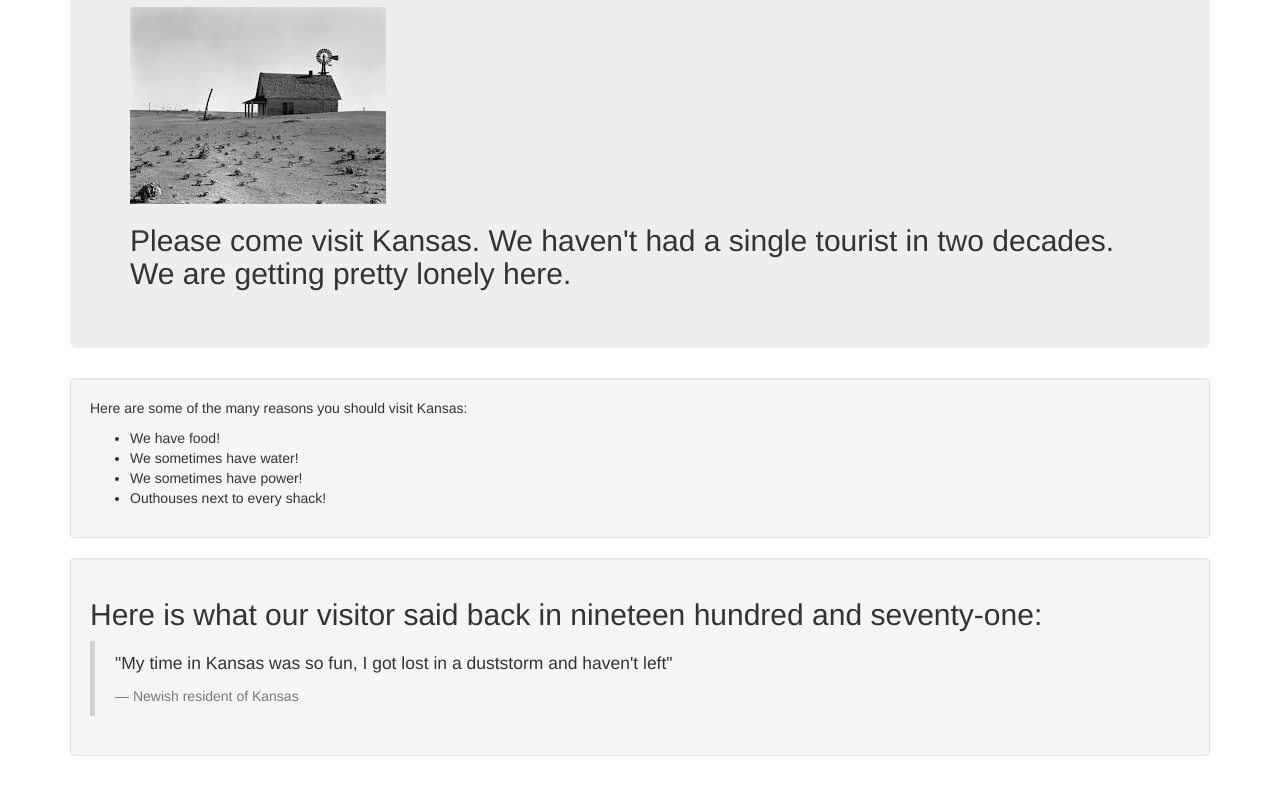
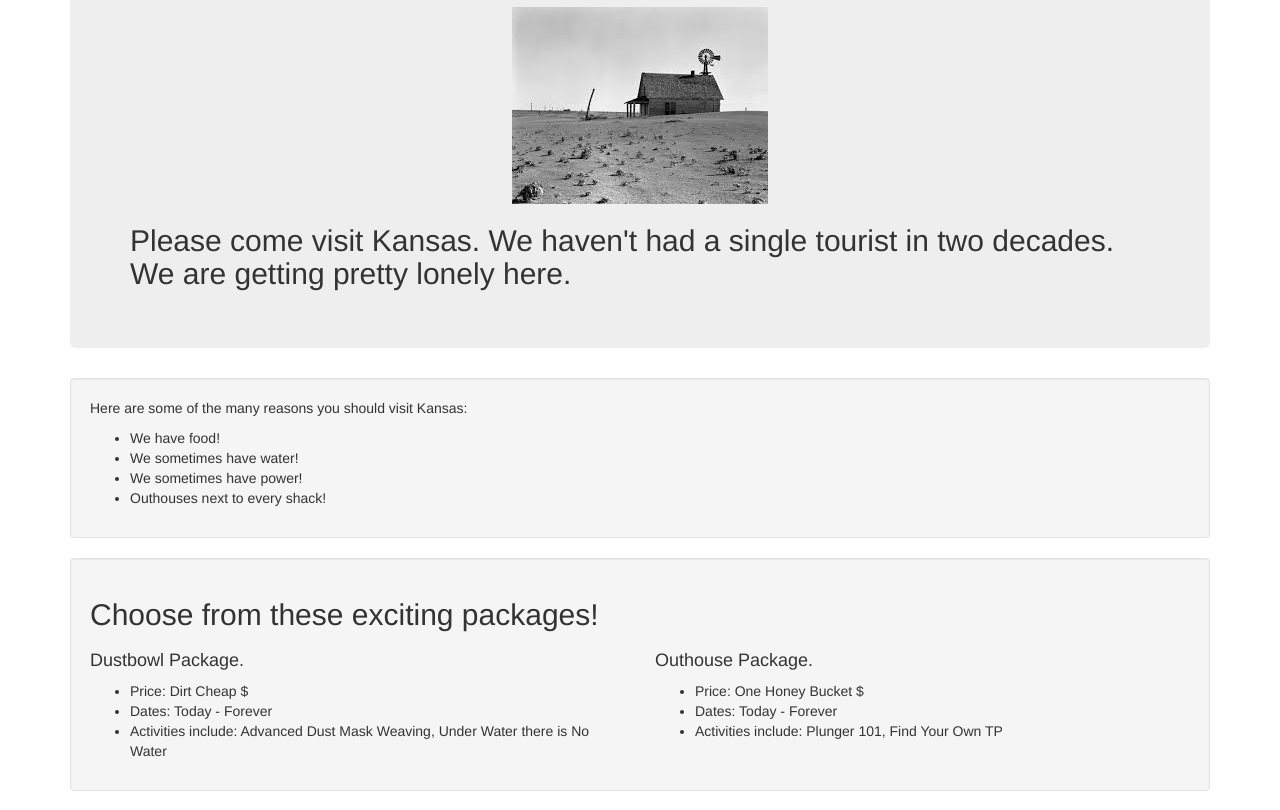
Before and after one commit to CallaRudolph/paradise, a plain HTML site: page index.html in a window 1280 px wide. Shown: the part 140-950 px from the top of the page. Before the commit the page ends 916 px from the top, so only its background shows below. Drawn offline with Linux system fonts and the light colour scheme.

Commit message:
add section for packages in index.html and add styling, add column and row styling

```diff
--- a/index.html
+++ b/index.html
@@ -8,10 +8,10 @@
       <div class="container">
         <div class="jumbotron">
       <h1>Enjoy Fabulous Kansas Vacations!</h1>
-      <img src="img.jpg" alt="Kansas farm house">
+      <center><img src="img.jpg" alt="Kansas farm house"></center>
       <h2>Please come visit Kansas. We haven't had a single tourist in two decades. We are getting pretty lonely here.</h2>
     </div>
-    <div class="well">
+    <div class ="well">
       <p>Here are some of the many reasons you should visit Kansas:</p>
         <ul>
           <li>We have food!</li>
@@ -20,6 +20,27 @@
           <li>Outhouses next to every shack!</li>
         </ul>
       </div>
+      <div class ="well">
+      <h2>Choose from these exciting packages!</h2>
+      <div class ="row">
+        <div class="col-md-6">
+      <h4>Dustbowl Package.</h4>
+        <ul>
+          <li>Price: Dirt Cheap $</li>
+          <li>Dates: Today - Forever</li>
+          <li>Activities include: Advanced Dust Mask Weaving, Under Water there is No Water</li>
+        </ul>
+      </div>
+      <div class="col-md-6">
+          <h4>Outhouse Package.</h4>
+            <ul>
+              <li>Price: One Honey Bucket $</li>
+              <li>Dates: Today - Forever</li>
+              <li>Activities include: Plunger 101, Find Your Own TP</li>
+        </ul>
+      </div>
+    </div>
+    </div>
       <div class="well">
       <h2>Here is what our visitor said back in nineteen hundred and seventy-one:</h2>
       <blockquote>
```
